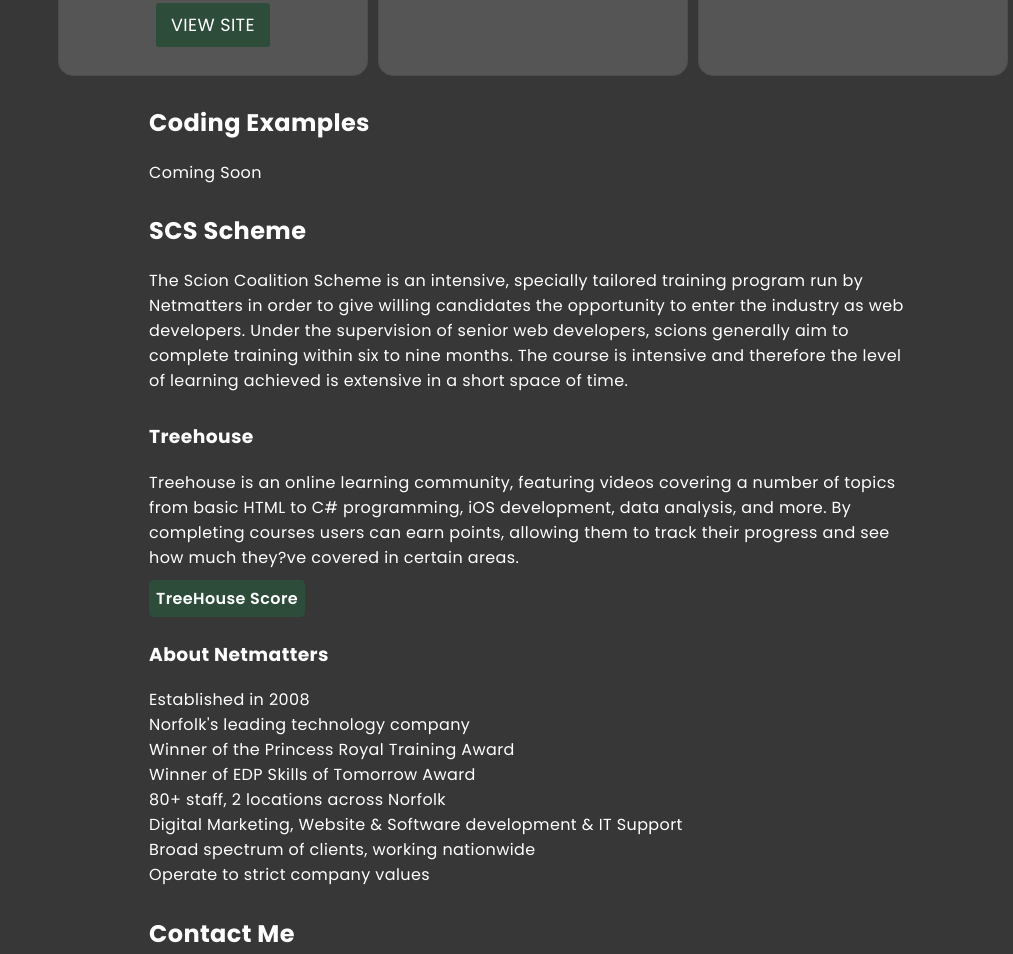
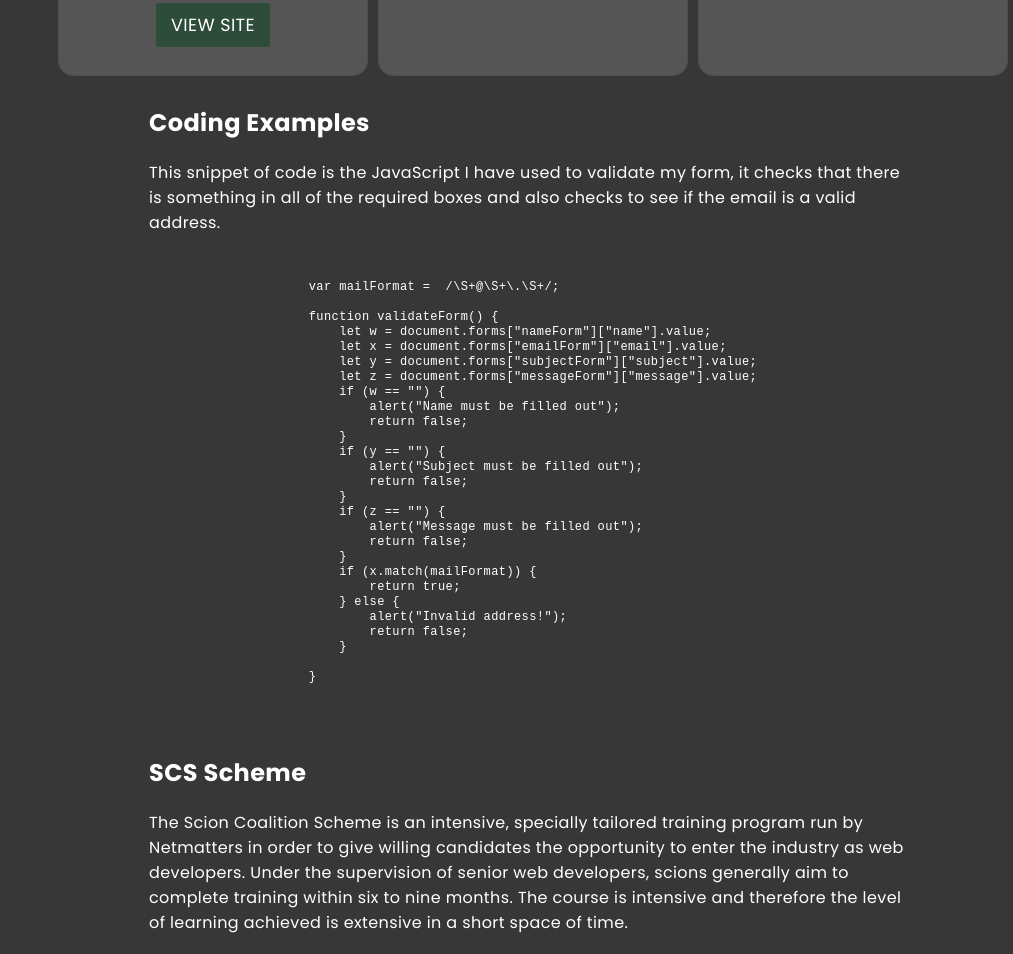
Before and after one commit to TheRealDrake6/Portfolio, a plain HTML site: page index.html in a window 1280 px wide. Shown: the part 1559-2513 px from the top of the page, without its empty margins (267-1280 px from the left). Drawn offline with Linux system fonts and the light colour scheme.

Commit message:
finished adding javascript

```diff
--- a/index.html
+++ b/index.html
@@ -14,6 +14,7 @@
 <body onload="typeWriter(); typeWriter2()">
     <header>
     </header>
+    <div class="clickableoverlay"></div>
     <main>
         <div class="burger-container">
             <div class="burger">
@@ -46,7 +47,7 @@
                 </div>
             </aside>
         </div>
-        <div class="main">
+        <div class="main allmove">
             <div class="img-header">
                 <img src="images/green.png" alt="Photo by https://unsplash.com/@theshubhamdhage?utm_content=creditCopyText&utm_medium=referral&utm_source=unsplash Shubham Dhage on https://unsplash.com/photos/a-picture-of-a-green-object-with-a-white-background-uSNuKKh7wpA?utm_content=creditCopyText&utm_medium=referral&utm_source=unsplash Unsplash">
                 <div class="title">
@@ -91,7 +92,42 @@
             </div>
             <div class="coding" id="coding">
                 <h2>Coding Examples</h2>
-                <p>Coming Soon</p>
+                <p>
+                    This snippet of code is the JavaScript I have used to validate my form, it checks that there is something in all of the required boxes and also checks to see if the email is a valid address.
+                </p>
+                <div class="code">
+                    <pre>
+                        <code>
+var mailFormat =  /\S+@\S+\.\S+/;
+
+function validateForm() {
+    let w = document.forms["nameForm"]["name"].value;
+    let x = document.forms["emailForm"]["email"].value;
+    let y = document.forms["subjectForm"]["subject"].value;
+    let z = document.forms["messageForm"]["message"].value;
+    if (w == "") {
+        alert("Name must be filled out");
+        return false;
+    }
+    if (y == "") {
+        alert("Subject must be filled out");
+        return false;
+    }
+    if (z == "") {
+        alert("Message must be filled out");
+        return false;
+    }
+    if (x.match(mailFormat)) {
+        return true;
+    } else {
+        alert("Invalid address!");
+        return false;
+    }
+
+}
+                        </code>
+                    </pre>
+                </div>
             </div>
             <div class="scs" id="scs">
                 <h2>SCS Scheme</h2>
--- a/script.js
+++ b/script.js
@@ -3,7 +3,7 @@
 var txt1 = 'Ryan Drake';
 var txt2 = 'Web Developer';
 var speed = 100;
-var mailFormat =  /\S+@\S+\.\S+/;
+
 
 const $burgercontainer = $(".burger-container");
 const $sidebar = $(".smallnav");
@@ -42,6 +42,8 @@
     $("body").css("overflow", "auto");
 });
 
+var mailFormat =  /\S+@\S+\.\S+/;
+
 function validateForm() {
     let w = document.forms["nameForm"]["name"].value;
     let x = document.forms["emailForm"]["email"].value;
--- a/scss/application.scss
+++ b/scss/application.scss
@@ -103,6 +103,9 @@
         right: -350px;
         width: 350px;
     }
+    code{
+        font-size: small;
+    }
 }
 
 @media screen and (min-width: 992px){
--- a/scss/components/_typography.scss
+++ b/scss/components/_typography.scss
@@ -38,3 +38,8 @@
         }
     }
 }
+
+code{
+    font-size: x-small;
+    color: white;
+}
--- a/scss/layout/_container.scss
+++ b/scss/layout/_container.scss
@@ -199,7 +199,7 @@
     text-transform: uppercase;
     text-align: center;
     font-weight: bold;
-    z-index: 0;
+    z-index: 4;
 }
 .smallnav-show{
     right: 0;
@@ -237,3 +237,21 @@
     right: 275px;
     cursor: pointer;
   }
+
+  .clickableoverlay{
+    display: none;
+    position: fixed;
+    top: 0;
+    left: 0;
+    width: 100%;
+    height: 100%;
+    background: rgba(0, 0, 0, 0.7);
+    cursor: pointer;
+    z-index: 3;
+  }
+
+  .code{
+    display: flex;
+    align-items: center;
+    justify-content: center;
+  }
```
Also changed, not shown: Styles/application.css, 1 other file.
